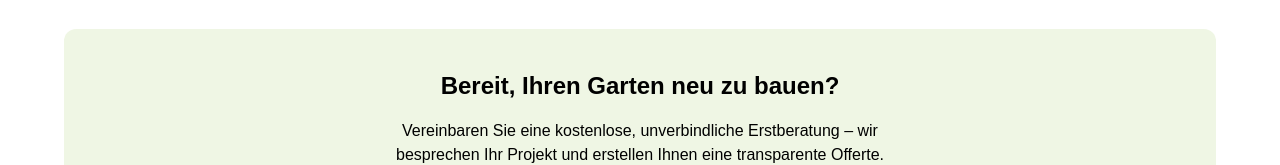
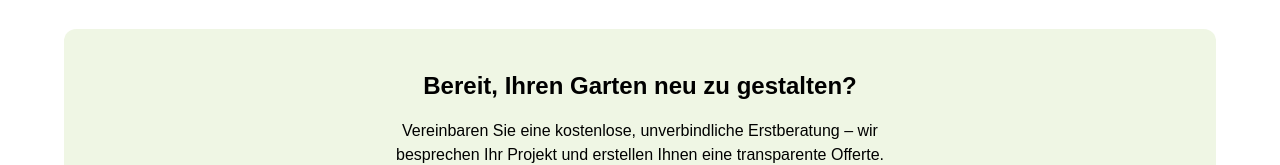
Before and after one commit to maurizzzh/meyer-gartenglanz, a plain HTML site: page gartengestaltung.html in a window 1280 px wide. Shown: the part 4665-4830 px from the top of the page. Drawn offline with nearby package versions, Linux system fonts and the light colour scheme.

Commit message:
Überschrift: neu zu gestalten statt neu zu bauen
Co-Authored-By: Claude Sonnet 5.5 <noreply@anthropic.com>
Claude-Session: https://claude.ai/code/session_01Dt8sB4cDhGxUfFAN1pqHBh

```diff
--- a/gartengestaltung.html
+++ b/gartengestaltung.html
@@ -275,7 +275,7 @@ tailwind.config={theme:{extend:{"colors":{"on-error-container":"#93000a","surfac
         </div>
 
         <div class="w-full bg-secondary-container/40 rounded-xl p-8 lg:p-10 mt-8 flex flex-col items-center text-center gap-4">
-          <h3 class="font-headline-md text-headline-md text-on-surface">Bereit, Ihren Garten neu zu bauen?</h3>
+          <h3 class="font-headline-md text-headline-md text-on-surface">Bereit, Ihren Garten neu zu gestalten?</h3>
           <p class="font-body-md text-on-surface-variant max-w-lg">Vereinbaren Sie eine kostenlose, unverbindliche Erstberatung – wir besprechen Ihr Projekt und erstellen Ihnen eine transparente Offerte.</p>
           <a href="kontakt.html" class="bg-primary text-on-primary px-8 py-3.5 rounded-full font-label-sm hover:scale-[1.02] transition-transform inline-flex items-center gap-2">
             Kostenlose Erstberatung anfragen
```
